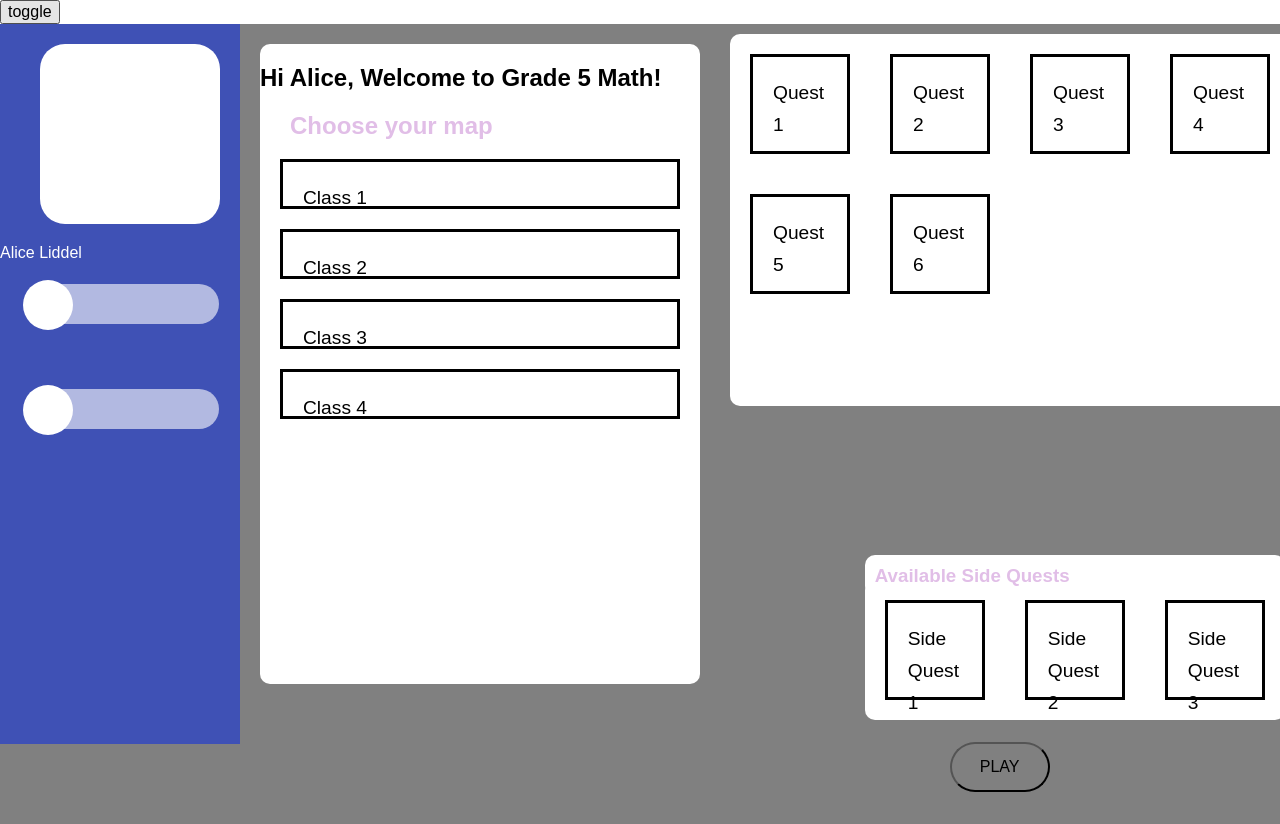
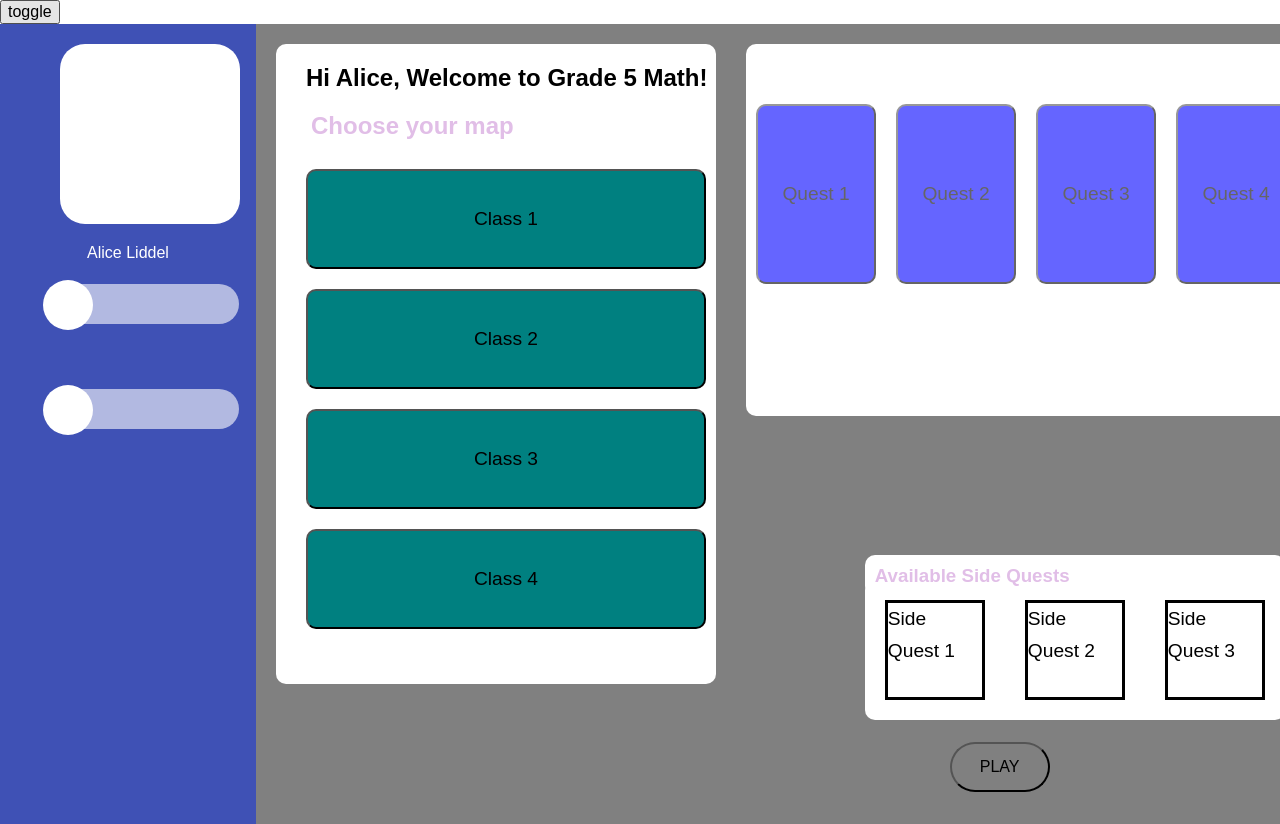
Before and after one commit to russellgoldman/Gelato, a React (Create React App) app in the folder client/: page / in a window 1280 px wide. Shown: the top 824 px of the page. Built offline with nearby package versions, Linux system fonts and the light colour scheme.

Commit message:
re ordering elements

```diff
--- a/client/src/components/quest-select/QuestSelect.css
+++ b/client/src/components/quest-select/QuestSelect.css
@@ -3,6 +3,7 @@
     max-height: 372px;
     background-color: white;
     margin: 10px;
+    margin-top: 20px;
     border-radius: 10px;
   }
 
@@ -22,9 +23,23 @@
   .class-item{
     font-size:1.2rem;
     line-height: 2rem;
-    width: 100px;
-    height: 100px;
-    border-color: black;
-    border-style: solid;
-    margin: 20px;
+    width: 120px;
+    height: 180px;
+    background-color: blue;
+    opacity: 0.6;
+    margin: 10px;
+    border-radius: 10px;
+    margin-top: 60px;
   }
+
+  .class-item:hover{
+    font-size:1.2rem;
+    line-height: 2rem;
+    width: 120px;
+    height: 180px;
+    background-color: blue;
+    opacity: 1;
+    margin: 10px;
+    border-radius: 10px;
+    margin-top: 60px;
+  }
--- a/client/src/components/quest-select/QuestSelect.js
+++ b/client/src/components/quest-select/QuestSelect.js
@@ -7,12 +7,10 @@ class QuestSelect extends Component {
     return (
       <div className='class-container'>
         <ul className='class-list-container'>
-          <li className='class-item'>Quest 1</li>
-          <li className='class-item'>Quest 2</li>
-          <li className='class-item'>Quest 3</li>
-          <li className='class-item'>Quest 4</li>
-          <li className='class-item'>Quest 5</li>
-          <li className='class-item'>Quest 6</li>
+          <li><button className='class-item'>Quest 1</button></li>
+          <li><button className='class-item'>Quest 2</button></li>
+          <li><button className='class-item'>Quest 3</button></li>
+          <li><button className='class-item'>Quest 4</button></li>
         </ul>
       </div>
     );
--- a/client/src/components/student-class-select/StudentClassSelect.css
+++ b/client/src/components/student-class-select/StudentClassSelect.css
@@ -10,6 +10,10 @@
 .student-class-container .map-title{
   color: #e1bee7;
   text-align: left;
+  padding-left: 35px;
+}
+
+.student-class-container .greeting-msg{
   padding-left: 30px;
 }
 
@@ -20,13 +24,15 @@ ul {
   margin: auto;
 }
 
-li{
+.course-item{
   font-size:1.2rem;
   line-height: 2rem;
   width: 400px;
-  height: 50px;
-  border-color: black;
-  border-style: solid;
-  margin: 20px;
-  padding: 20px;
+  height: 100px;
+  margin: 10px;
+  margin-left: 30px;
+  padding: 10px;
+  background-color: #008080;
+  border-radius: 10px;
+  text-align: center;
 }
--- a/client/src/components/student-class-select/StudentClassSelect.js
+++ b/client/src/components/student-class-select/StudentClassSelect.js
@@ -6,13 +6,13 @@ class StudentClassSelect extends Component {
   render() {
     return (
       <div className='student-class-container'>
-        <h2>Hi Alice, Welcome to Grade 5 Math!</h2>
+        <h2 className='greeting-msg'>Hi Alice, Welcome to Grade 5 Math!</h2>
         <h2 className='map-title'>Choose your map</h2>
         <ul>
-          <li>Class 1</li>
-          <li>Class 2</li>
-          <li>Class 3</li>
-          <li>Class 4</li>
+          <li><button className='course-item'>Class 1</button></li>
+          <li><button className='course-item'>Class 2</button></li>
+          <li><button className='course-item'>Class 3</button></li>
+          <li><button className='course-item'>Class 4</button></li>
         </ul>
       </div>
     );
--- a/client/src/components/student-side-nav/student-side-nav.css
+++ b/client/src/components/student-side-nav/student-side-nav.css
@@ -1,14 +1,15 @@
 .container {
     display: flex;
     flex-direction: column;
-    width: 30vw;
+    width: 20vw;
     background-color: #3f51b5;
-    height: 90vh;
+    height: 100vh;
     justify-content: center;
 }
 
 .profile-name{
     color: white;
+    text-align: center;
 }
 
 .stat-item {
@@ -19,6 +20,7 @@
 .single-stat{
     flex-grow: 1;
     margin-top: 50px;
+    margin-left: 20px;
     display: inline-block;
 }
 
@@ -37,7 +39,7 @@ img {
     height: 180px;
     margin: 20px;
     border-radius: 25px;
-    margin-left: 40px;
+    margin-left: 60px;
 }
 
 .circle{
```
